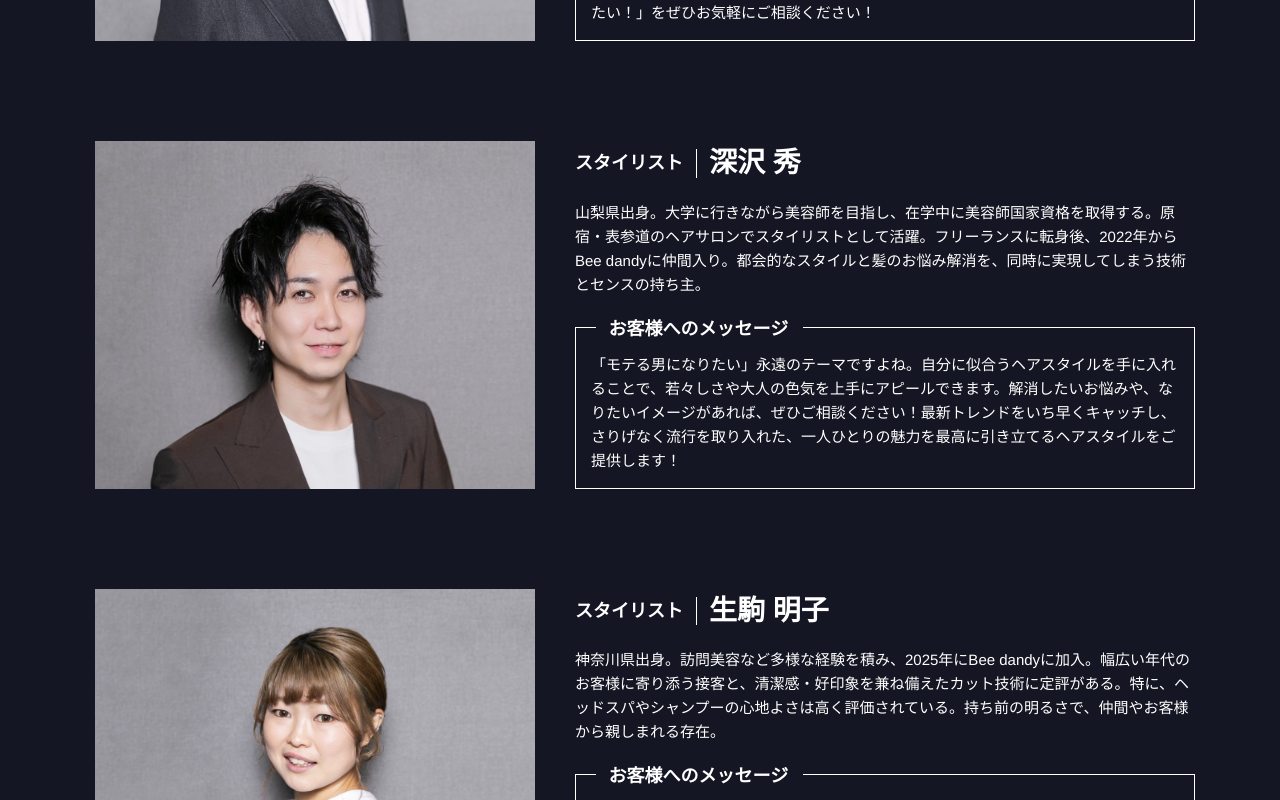
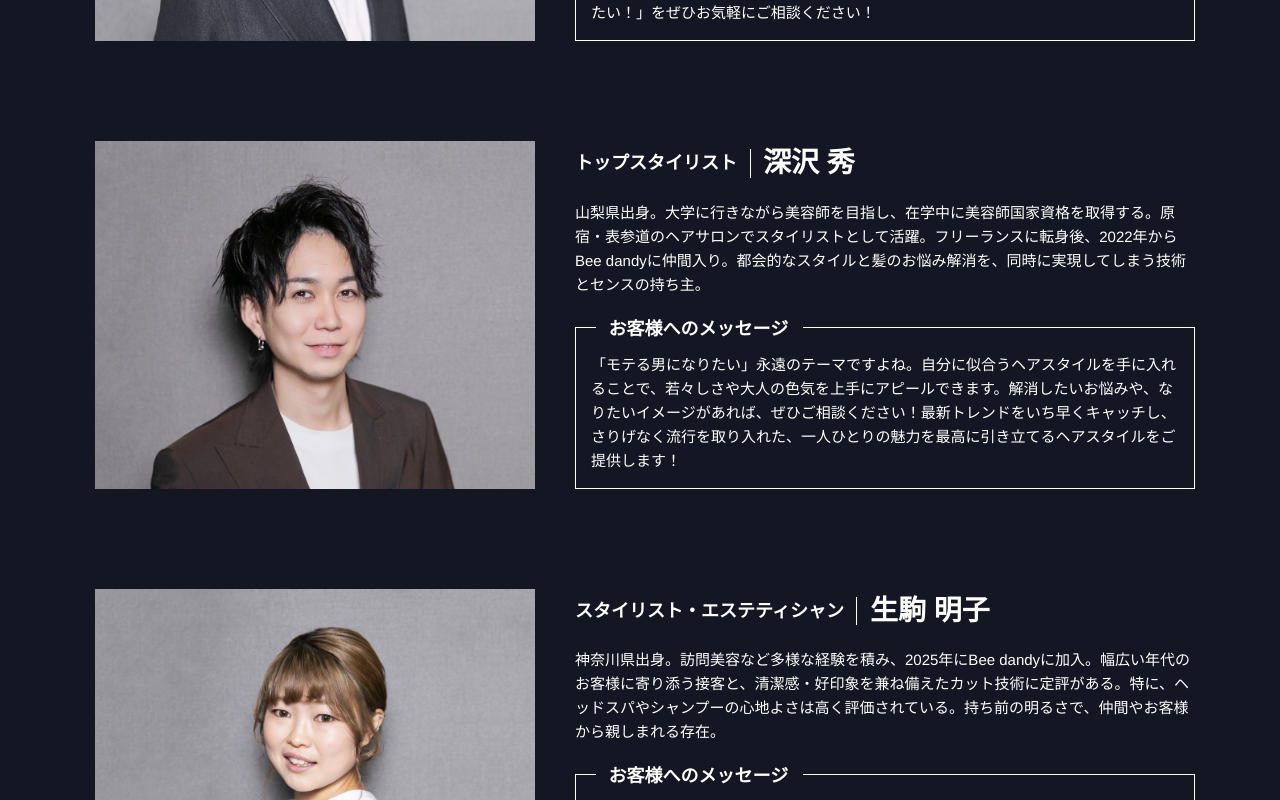
Before and after one commit to kamy0042/bee_group_web, a Next.js app: page /staff in a window 1280 px wide. Shown: the part 1120-1920 px from the top of the page. Built offline with nearby package versions, Linux system fonts and the light colour scheme.

Commit message:
スタッフ情報更新

```diff
--- a/pages/staff/index.tsx
+++ b/pages/staff/index.tsx
@@ -74,7 +74,7 @@ function Staff() {
             <div className={styles.staff}>
               <StaffProfile
                 className="hukazawa"
-                position="スタイリスト"
+                position="トップスタイリスト"
                 staffName="深沢 秀"
                 profile="山梨県出身。大学に行きながら美容師を目指し、在学中に美容師国家資格を取得する。原宿・表参道のヘアサロンでスタイリストとして活躍。フリーランスに転身後、2022年からBee dandyに仲間入り。都会的なスタイルと髪のお悩み解消を、同時に実現してしまう技術とセンスの持ち主。"
                 message="「モテる男になりたい」永遠のテーマですよね。自分に似合うヘアスタイルを手に入れることで、若々しさや大人の色気を上手にアピールできます。解消したいお悩みや、なりたいイメージがあれば、ぜひご相談ください！最新トレンドをいち早くキャッチし、さりげなく流行を取り入れた、一人ひとりの魅力を最高に引き立てるヘアスタイルをご提供します！"
@@ -83,10 +83,10 @@ function Staff() {
             <div className={styles.staff}>
               <StaffProfile
                 className="ikoma"
-                position="スタイリスト"
+                position="スタイリスト・エステティシャン"
                 staffName="生駒 明子"
                 profile="神奈川県出身。訪問美容など多様な経験を積み、2025年にBee dandyに加入。幅広い年代のお客様に寄り添う接客と、清潔感・好印象を兼ね備えたカット技術に定評がある。特に、ヘッドスパやシャンプーの心地よさは高く評価されている。持ち前の明るさで、仲間やお客様から親しまれる存在。"
-                message="自分に似合う髪型が見つかると、鏡を見るのが楽しくなりますよね。優しい雰囲気のメンズウルフ、ビジネスシーンで決まる洗練スタイル、特別な日のイメージチェンジなど、女性目線で好感度抜群のヘアスタイルをご提案します。カットだけでなく、日々の疲れをリフレッシュできる時間もご提供します。ぜひお気軽にご相談ください！"
+                message="ヘアスタイリストの技術に加えてメンズ脱毛の施術も行い、髪と肌のトータルケアをサポートしています。信頼感を与えるヘアスタイルから、ムダ毛ケアによる清潔感ある印象づくりまで、お客様一人ひとりにの魅力を最大限に引き出します。脱毛が初めての方や施術に不安を感じる方にも寄り添い、丁寧な施術をお約束します。"
               />
             </div>
             <div className={styles.staff}>
```
